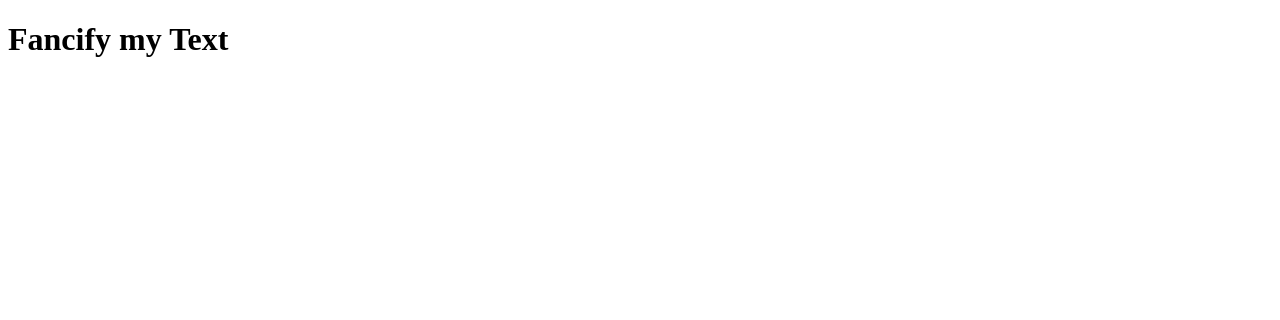
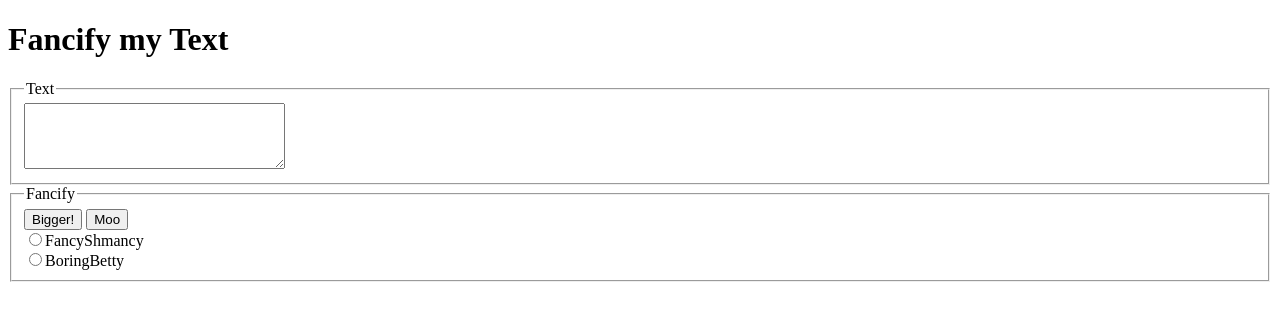
Before and after one commit to FernandoM0/fmoreno.github.io, a plain HTML site: page fancifymytext.html in a window 1280 px wide. Drawn offline with Linux system fonts and the light colour scheme.

Commit message:
added code for fancify

```diff
--- a/fancifymytext.html
+++ b/fancifymytext.html
@@ -4,14 +4,30 @@
 		<title>Fancify Shamcify</title>
 
 		<!-- link to your script file here -->
+		<script src="fancifymytext.js"></script>
 
 	</head>
 
 	<body>
+		<form>
 		<h1>Fancify my Text</h1>
 
+		<fieldset>
+			<legend>Text</legend>
+			<textarea id="textBox" name="fancyText" rows="4" cols="30"></textarea>
+		</fieldset>
+		<fieldset>
+			<legend>Fancify</legend>
+			<button type="button" onclick="alertFunction()">Bigger!</button>
+			<button type="button" onclick="upperFunction()">Moo</button>
+			<br/>
+			<input type="radio" id="fancyRadio" name="radio" onchange="fText()">FancyShmancy</input>
+			<br/>
+			<input type="radio" id="boringRadio" name="radio" onchange="boringText()">BoringBetty</input>
 
-		<!-- Your UI controls go here -->
+		</fieldset>
 
+
+	</form>
 	</body>
 </html>
--- /dev/null
+++ b/fancifymytext.js
@@ -0,0 +1,51 @@
+
+
+// calls alert when "Bigger" button is cliecked
+function alertFunction() {
+
+    alert("Hello, world!");
+    const textBox = document.getElementById("textBox");
+    textBox.style.fontSize = "14pt";
+
+
+}
+
+function boringText() {
+    const textBox = document.getElementById("textBox");
+    const radioBtn = document.getElementById("boringRadio");
+
+    if (radioBtn){
+        textBox.style.fontWeight = "bold";
+        textBox.style.color = "black";
+        textBox.style.textDecoration = "none";
+    }
+
+
+
+
+}
+
+// set text to underline, bold, and blue
+function fText() {
+    const textBox = document.getElementById("textBox");
+    const fancyBtn = document.getElementById("fancyRadio");
+
+    if (fancyBtn){
+        textBox.style.fontWeight = "bold";
+        textBox.style.color = "blue";
+        textBox.style.textDecoration = "underline"
+    }
+
+
+}
+
+// upper case and append "-Moo"
+function upperFunction(){
+    const textBox = document.getElementById("textBox");
+    textBox.style.textTransform = "uppercase";
+    let text = document.getElementById("textBox").value;
+    let moo = "-Moo";
+    let newText = text + moo;
+    textBox.value = newText;
+
+}
```
Also changed, not shown: index.html (+1 -0 lines).
